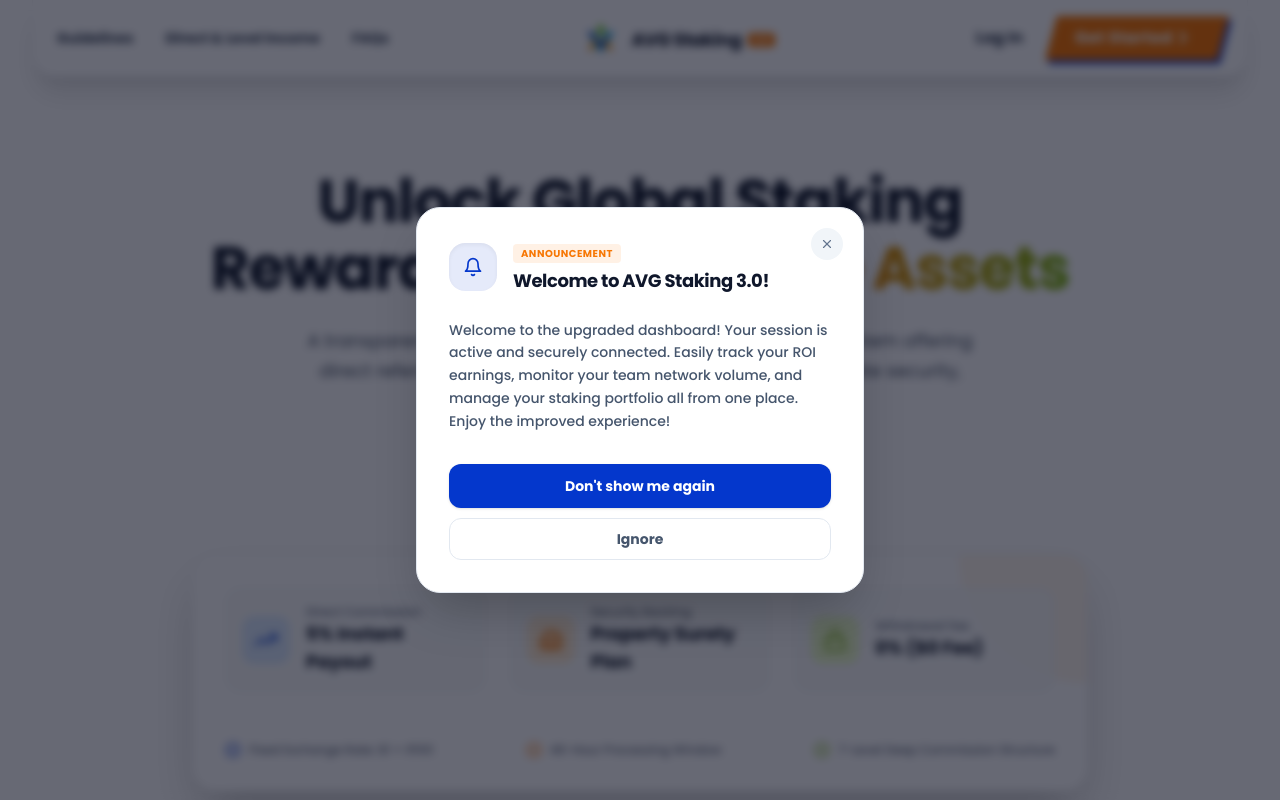
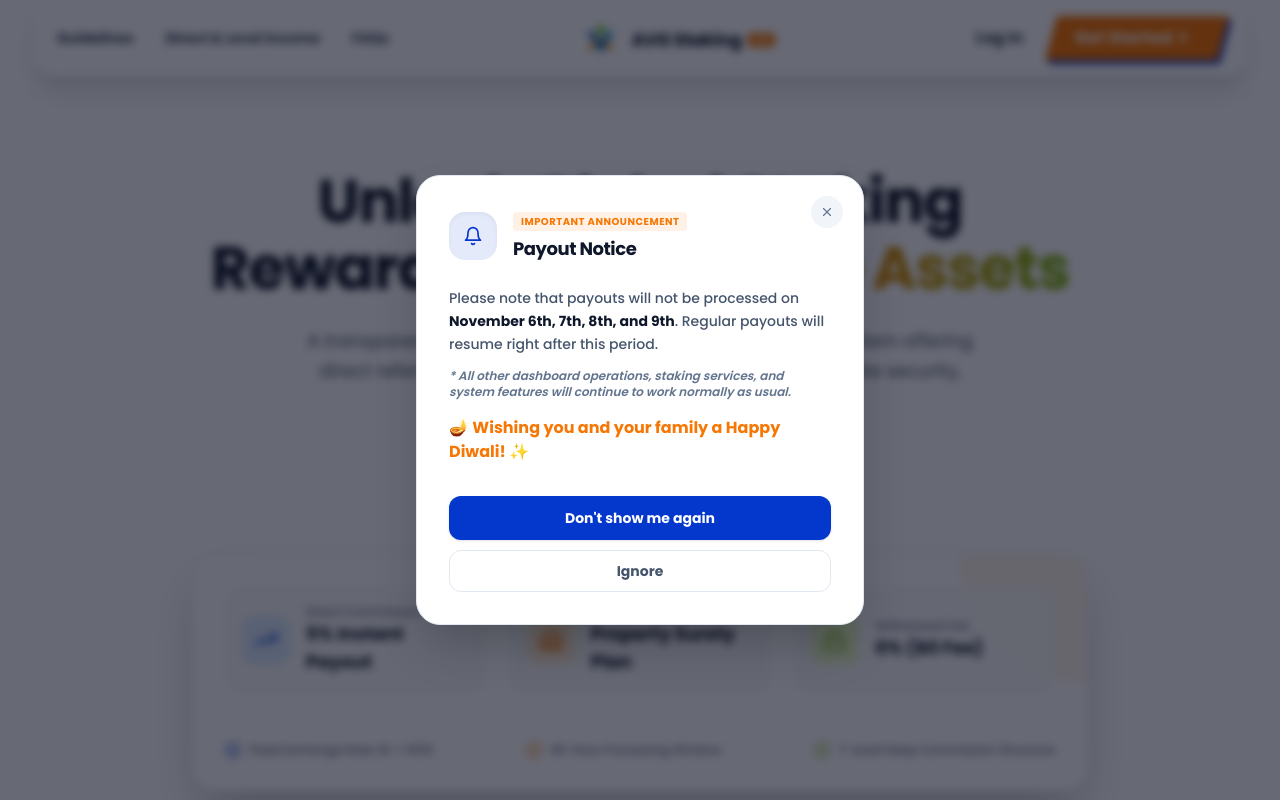
Before and after one commit to suriyanandhimalai555-prog/AVG_Staking_3.0, a React (Vite) app in the folder client/: page / in a window 1280 px wide. Shown: the top 800 px of the page. Built offline with nearby package versions, Linux system fonts and the light colour scheme.

Commit message:
updates in popup

```diff
--- a/client/src/pages/UserDashboard.jsx
+++ b/client/src/pages/UserDashboard.jsx
@@ -407,23 +407,31 @@ const UserDashboard = () => {
 
             {/* Icon & Heading */}
             <div className="flex items-center gap-4">
-              <div className="h-12 w-12 rounded-2xl bg-emerald-500/10 text-emerald-600 flex items-center justify-center text-xl shrink-0 shadow-inner">
+              <div className="h-12 w-12 rounded-2xl bg-[#0437cc]/10 text-[#0437cc] flex items-center justify-center text-xl shrink-0 shadow-inner">
                 <FiBell />
               </div>
               <div>
-                <span className="inline-block px-2 py-0.5 rounded bg-emerald-50 text-emerald-700 text-[10px] font-black uppercase tracking-wider mb-1">
-                  Dashboard Notice
+                <span className="inline-block px-2 py-0.5 rounded bg-[#f77704]/10 text-[#f77704] text-[10px] font-black uppercase tracking-wider mb-1">
+                  Important Announcement
                 </span>
                 <h3 className="text-lg font-black text-slate-900 tracking-tight">
-                  Welcome to your Portal!
+                  Payout Notice
                 </h3>
               </div>
             </div>
 
             {/* Message Body */}
-            <p className="text-xs sm:text-sm text-slate-600 font-medium leading-relaxed">
-              Welcome to the upgraded dashboard! Your session is active and securely connected. Easily track your ROI earnings, monitor your team network volume, and manage your staking portfolio all from one place. Enjoy the improved experience!
-            </p>
+            <div className="space-y-3 text-xs sm:text-sm text-slate-600 font-medium leading-relaxed">
+              <p>
+                Please note that payouts will not be processed on <span className="font-bold text-slate-900">November 6th, 7th, 8th, and 9th</span>. Regular payouts will resume right after this period.
+              </p>
+              <p className="text-slate-500 font-semibold italic text-xs">
+                * All other dashboard operations, staking services, and system features will continue to work normally as usual.
+              </p>
+              <p className="text-sm sm:text-base font-bold text-[#f77704] pt-1">
+                🪔 Wishing you and your family a Happy Diwali! ✨
+              </p>
+            </div>
 
             {/* Action Buttons */}
             <div className="space-y-2.5 pt-2">
@@ -470,9 +478,8 @@ const StatCard = ({ title, value, icon, badge = "Stat", accent = "blue" }) => {
 
   return (
     <div
-      className={`bg-white border border-slate-200/90 rounded-2xl p-5 transition-all duration-200 hover:-translate-y-0.5 shadow-xs hover:shadow-md ${
-        accentStyles[accent] || accentStyles.blue
-      }`}
+      className={`bg-white border border-slate-200/90 rounded-2xl p-5 transition-all duration-200 hover:-translate-y-0.5 shadow-xs hover:shadow-md ${accentStyles[accent] || accentStyles.blue
+        }`}
     >
       <div className="flex items-center justify-between">
         <span className="text-[10px] font-bold uppercase tracking-wider text-slate-500 bg-slate-100 px-2 py-0.5 rounded-md">
--- a/client/src/pages/Website.jsx
+++ b/client/src/pages/Website.jsx
@@ -70,18 +70,26 @@ const Website = () => {
               </div>
               <div>
                 <span className="inline-block px-2 py-0.5 rounded bg-[#f77704]/10 text-[#f77704] text-[10px] font-black uppercase tracking-wider mb-1">
-                    Announcement
+                  Important Announcement
                 </span>
                 <h3 className="text-lg font-black text-slate-900 tracking-tight">
-                    Welcome to AVG Staking 3.0!
+                  Payout Notice
                 </h3>
               </div>
             </div>
 
             {/* Message Body */}
-              <p className="text-xs sm:text-sm text-slate-600 font-medium leading-relaxed">
-                Welcome to the upgraded dashboard! Your session is active and securely connected. Easily track your ROI earnings, monitor your team network volume, and manage your staking portfolio all from one place. Enjoy the improved experience!
+            <div className="space-y-3 text-xs sm:text-sm text-slate-600 font-medium leading-relaxed">
+              <p>
+                Please note that payouts will not be processed on <span className="font-bold text-slate-900">November 6th, 7th, 8th, and 9th</span>. Regular payouts will resume right after this period.
               </p>
+              <p className="text-slate-500 font-semibold italic text-xs">
+                * All other dashboard operations, staking services, and system features will continue to work normally as usual.
+              </p>
+              <p className="text-sm sm:text-base font-bold text-[#f77704] pt-1">
+                🪔 Wishing you and your family a Happy Diwali! ✨
+              </p>
+            </div>
 
             {/* Action Buttons */}
             <div className="space-y-2.5 pt-2">
```
Lines whose indentation alone changed are shown as unchanged.
